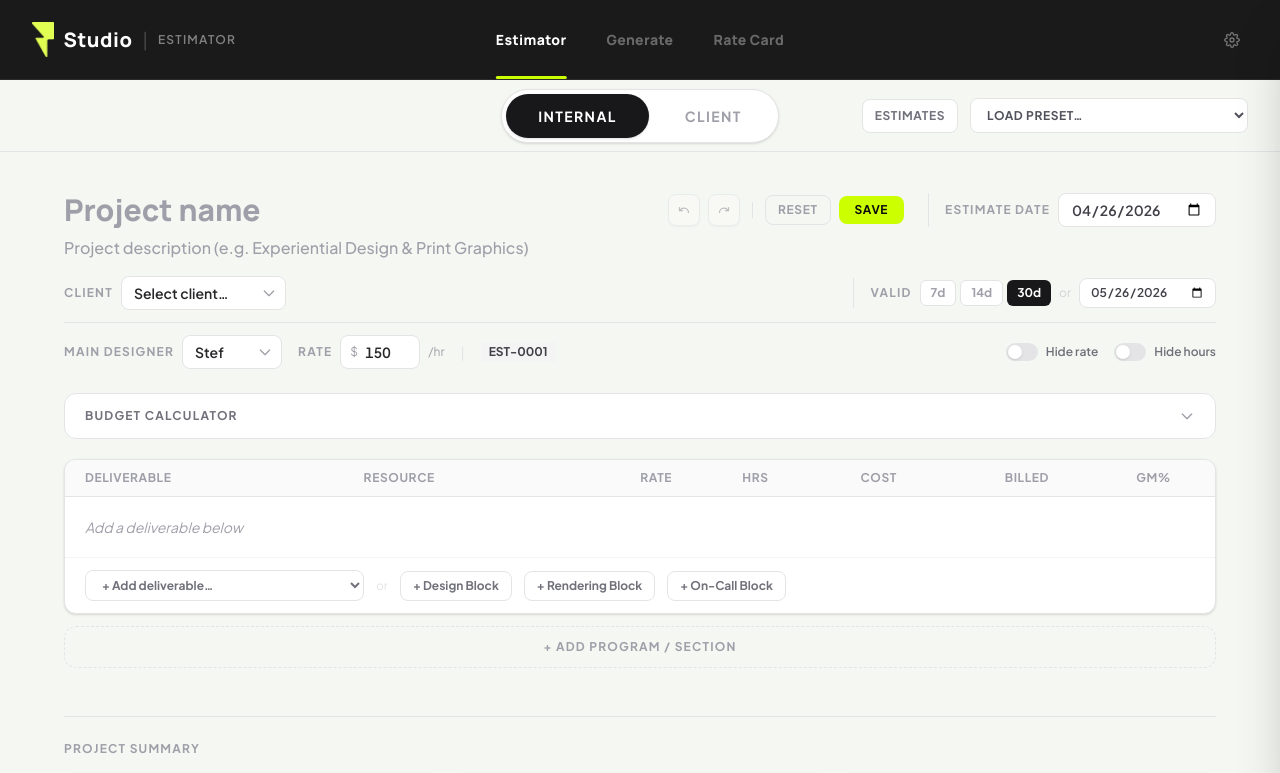
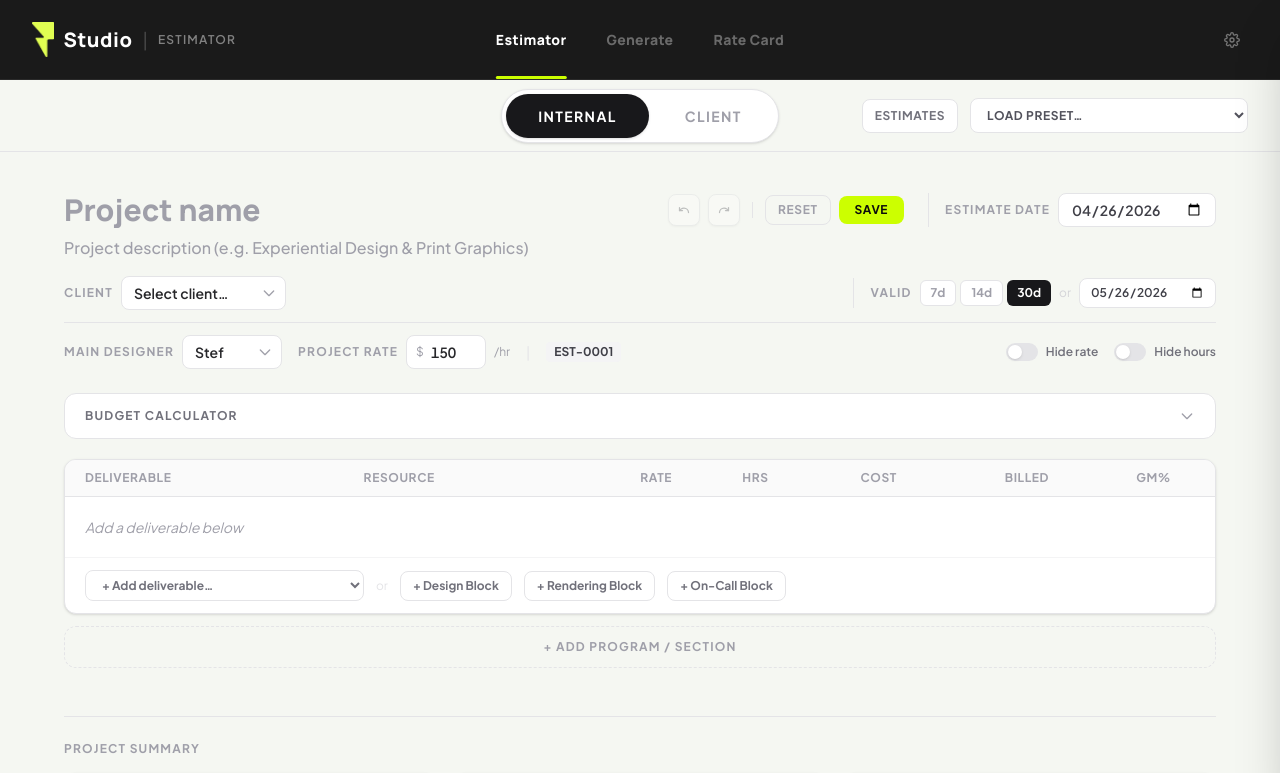
Before and after one commit to lhbidesign/project-estimator, a React (Vite) app: page / in a window 1280 px wide. Shown: the top 773 px of the page. Built offline with nearby package versions, Linux system fonts and the light colour scheme.

Commit message:
Rename Rate → Project Rate in meta row

```diff
--- a/src/components/ProjectMeta.jsx
+++ b/src/components/ProjectMeta.jsx
@@ -299,7 +299,7 @@ export default function ProjectMeta({
         {/* Project Rate */}
         <div className="flex items-center gap-2">
           <span className="text-xs font-black uppercase tracking-widest text-zinc-400 flex-shrink-0"
-            style={{ fontFamily: 'var(--font-body)' }}>Rate</span>
+            style={{ fontFamily: 'var(--font-body)' }}>Project Rate</span>
           <div className="relative">
             <span className="absolute left-2.5 top-1/2 -translate-y-1/2 text-zinc-400 text-xs pointer-events-none">$</span>
             <input
```
